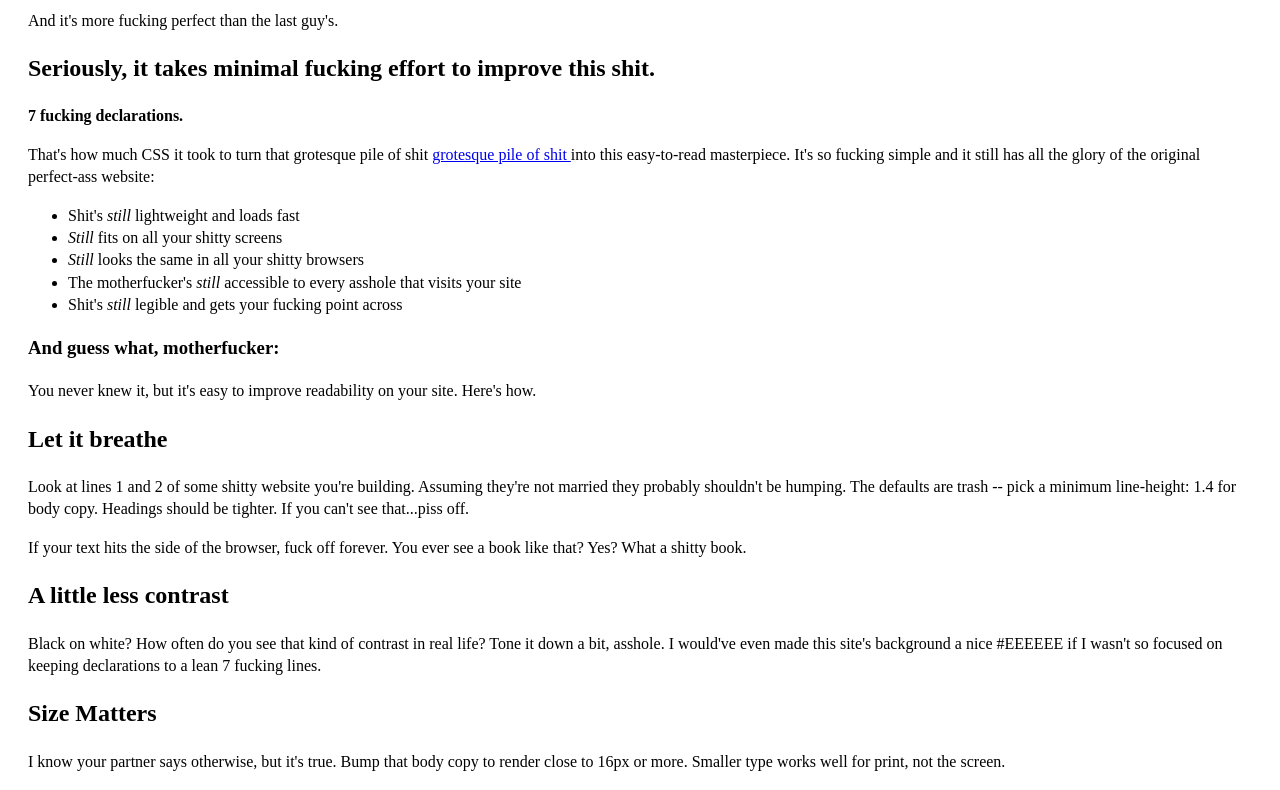
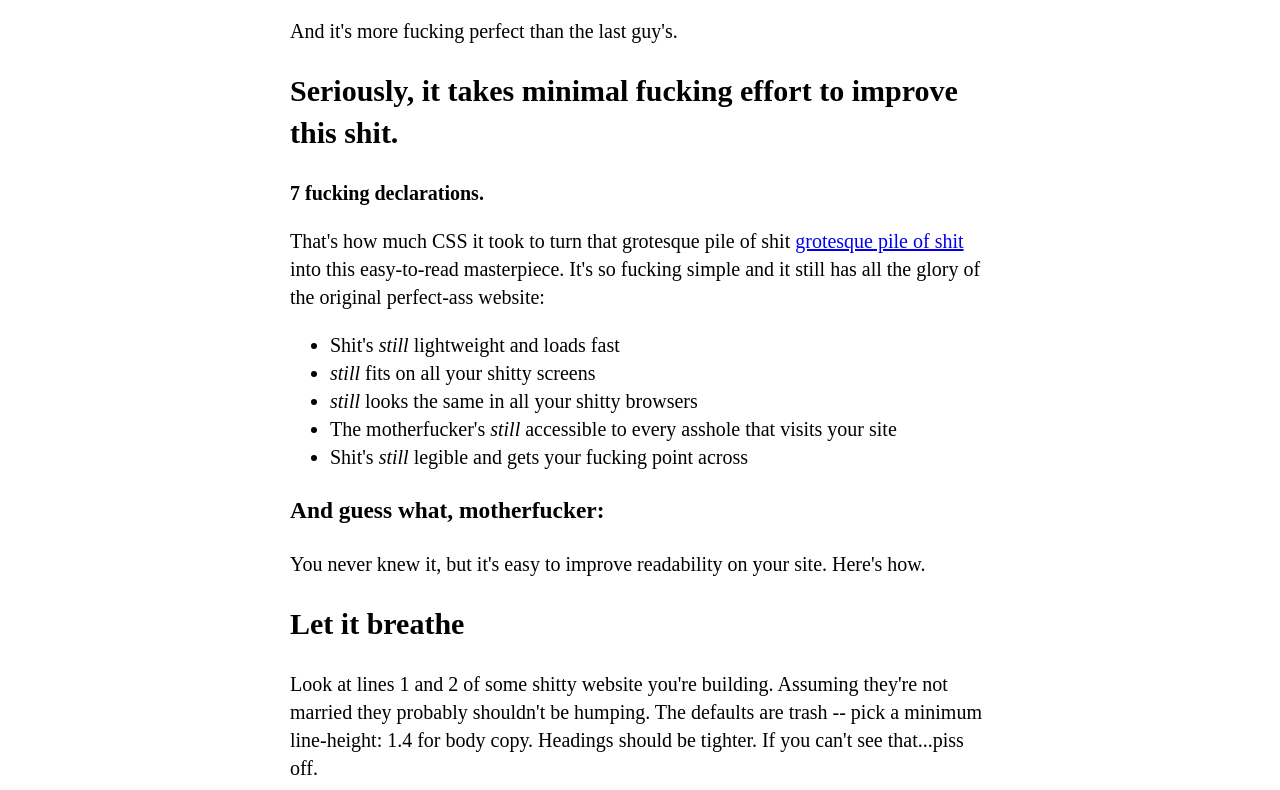
Before and after one commit to ntthuw/SGroup2026-BTVN, a plain HTML site: page b1-task1.html in a window 1280 px wide. Shown: the part 106-896 px from the top of the page. Drawn offline with Linux system fonts and the light colour scheme.

Commit message:
style: update theo nhan xet cua a Phuc

```diff
--- a/b1-task1.html
+++ b/b1-task1.html
@@ -4,7 +4,9 @@
     <style>
         body {
             line-height: 1.4;
-            padding: 20px;
+            font-size: 20px;
+            max-width: 700px;
+            margin: 40px auto;
         }
     </style>
     <meta charset="UTF-8">
@@ -12,19 +14,21 @@
     <title>b1_task1</title>
 </head>
 <body>
-    <h1> This is still a motherfucking website. </h1>
-    <p> And it's more fucking perfect than the last guy's. </p>
-    <h2> Seriously, it takes minimal fucking effort to improve this shit. </h2>
-    <p> <b> 7 fucking declarations. </b></p>
-    <p> That's how much CSS it took to turn that grotesque pile of shit <a href="https://motherfuckingwebsite.com/"> grotesque pile of shit </a>into this easy-to-read masterpiece. It's so fucking simple and it still has all the glory of the original perfect-ass website: </p>
+    <header>
+        <h1>This is still a motherfucking website.</h1>
+    </header>
+    <p>And it's more fucking perfect than the last guy's.</p>
+    <h2>Seriously, it takes minimal fucking effort to improve this shit.</h2>
+    <p><strong>7 fucking declarations.</strong></p>
+    <p>That's how much CSS it took to turn that grotesque pile of shit <a href="https://motherfuckingwebsite.com/">grotesque pile of shit</a> into this easy-to-read masterpiece. It's so fucking simple and it still has all the glory of the original perfect-ass website:</p>
     <ul>
-        <li> Shit's <i> still </i> lightweight and loads fast </li>
-        <li> <i>  Still </i>fits on all your shitty screens </li>
-        <li> <i>  Still </i> looks the same in all your shitty browsers </li>
-        <li> The motherfucker's <i> still </i> accessible to every asshole that visits your site </li>
-        <li> Shit's <i> still </i> legible and gets your fucking point across</li>
+        <li>Shit's <em>still</em> lightweight and loads fast</li>
+        <li><em>still</em> fits on all your shitty screens</li>
+        <li> <em>still</em> looks the same in all your shitty browsers </li>
+        <li> The motherfucker's <em>still</em> accessible to every asshole that visits your site </li>
+        <li> Shit's <em>still</em> legible and gets your fucking point across</li>
     </ul>
-    <h3> <b> And guess what, motherfucker: </b></h3>
+    <h3> <strong>And guess what, motherfucker:</strong></h3>
     <p> You never knew it, but it's easy to improve readability on your site. Here's how. </p>
     <h2> Let it breathe </h2>
     <p> Look at lines 1 and 2 of some shitty website you're building. Assuming they're not married they probably shouldn't be humping. The defaults are trash -- pick a minimum line-height: 1.4 for body copy. Headings should be tighter. If you can't see that...piss off. </p>
@@ -43,10 +47,10 @@
         - Eleanor Roosevelt
     </blockquote>
     <hr>
+    <footer>
+        <h2> Epilogue </h2>
+        <p> Inspired by the geniuses behind motherfuckingwebsite.com  <a href="https://motherfuckingwebsite.com/">motherfuckingwebsite.com </a> and txti. <a href="https://txti.es/"> txti. </a>  </p>
+        <p> This page—that isn't a total fucking eyesore—was created by me <a href="https://x.com/drew_mc"> me </a>  with help from him. <a href="https://x.com/gabehammersmith"> him. </a>  </p>
+    </footer>
 </body>
-<footer>
-    <h2> Epilogue </h2>
-    <p> Inspired by the geniuses behind motherfuckingwebsite.com  <a href="https://motherfuckingwebsite.com/">motherfuckingwebsite.com </a> and txti. <a href="https://txti.es/"> txti. </a>  </p>
-    <p> This page—that isn't a total fucking eyesore—was created by me <a href="https://x.com/drew_mc"> me </a>  with help from him. <a href="https://x.com/gabehammersmith"> him. </a>  </p>
-</footer>
 </html>
```
